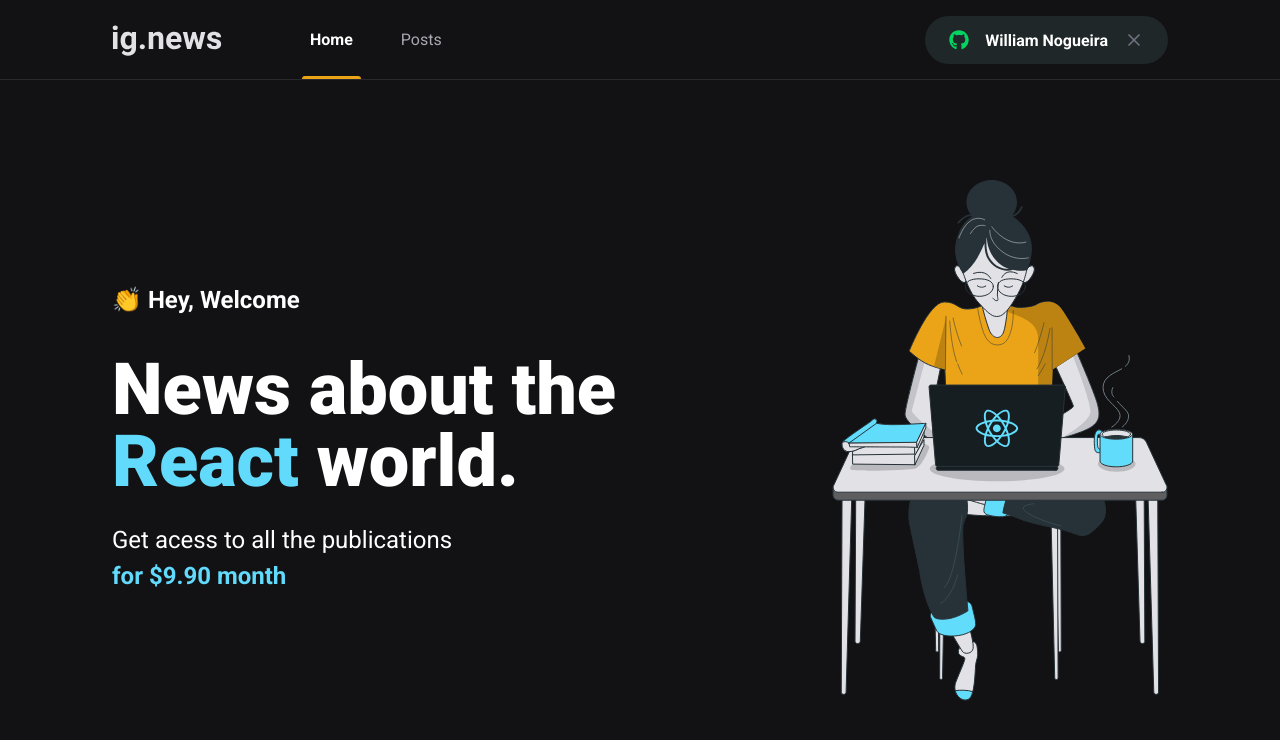
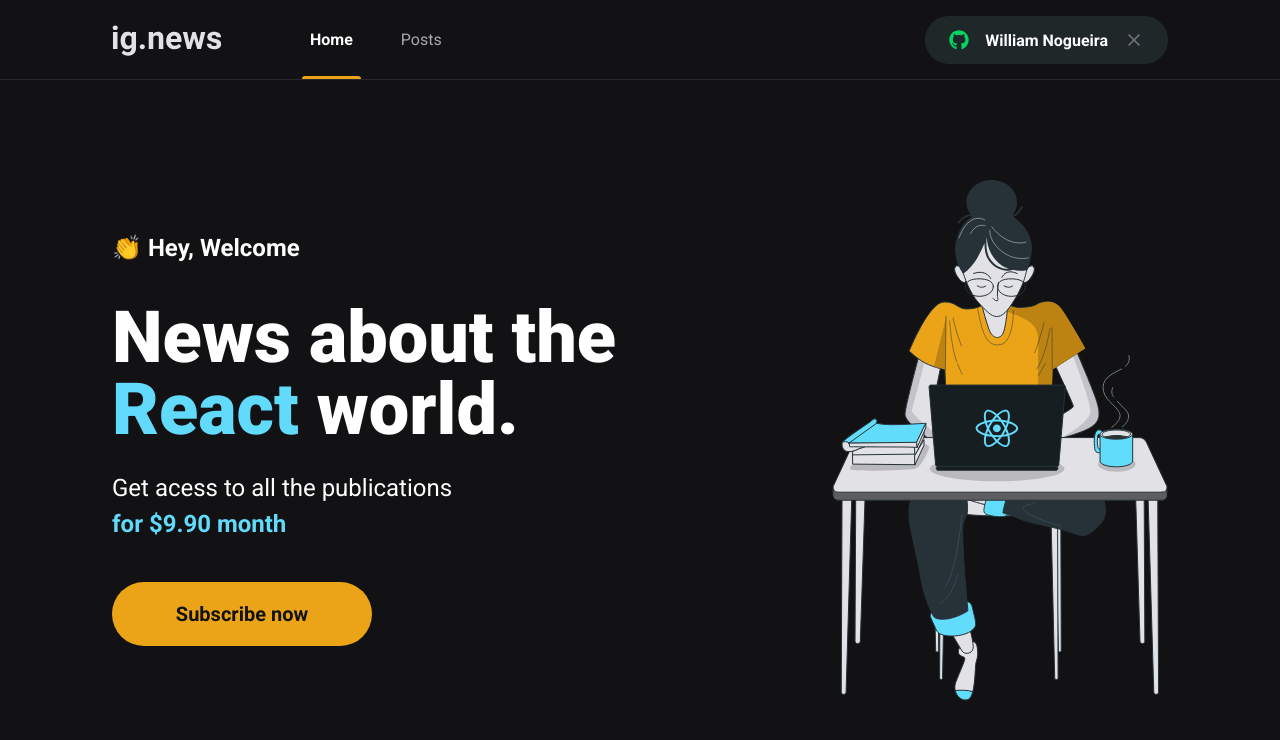
Before and after one commit to willnogueyra/ignews, a Next.js app: page / in a window 1280 px wide. Shown: the top 740 px of the page. Built offline with nearby package versions, Linux system fonts and the light colour scheme.

Commit message:
Componentes e páginas - SubscribeButton

```diff
--- /dev/null
+++ b/src/components/SubscribeButton/index.tsx
@@ -0,0 +1,12 @@
+import styles from "./styles.module.scss";
+
+export function SubscribeButton() {
+  return (
+    <button
+      type="button"
+      className={styles.subscribeButton}
+    >
+      Subscribe now
+    </button>
+  );
+}
--- /dev/null
+++ b/src/components/SubscribeButton/styles.module.scss
@@ -0,0 +1,18 @@
+.subscribeButton {
+  height: 4rem;
+  width: 260px;
+  border: 0;
+  border-radius: 2rem;
+  background: var(--yellow-500);
+  color: var(--gray-900);
+  font-size: 1.25rem;
+  font-weight: bold;
+  display: flex;
+  align-items: center;
+  justify-content: center;
+  transition: filter 0.2s;
+
+  &:hover {
+    filter: brightness(0.8);
+  }
+}
--- a/src/pages/home.module.scss
+++ b/src/pages/home.module.scss
@@ -37,4 +37,8 @@
       font-weight: bold;
     }
   }
+
+  button {
+    margin-top: 2.5rem;
+  }
 }
--- a/src/pages/index.tsx
+++ b/src/pages/index.tsx
@@ -1,4 +1,5 @@
 import Head from "next/head"
+import { SubscribeButton } from "../components/SubscribeButton";
 import styles from "./home.module.scss";
 
 export default function Home() {
@@ -16,6 +17,7 @@
             Get acess to all the publications <br />
             <span>for $9.90 month</span>
           </p>
+          <SubscribeButton />
         </section>
 
         <img src="/images/avatar.svg" alt="Girl coding" />
```
